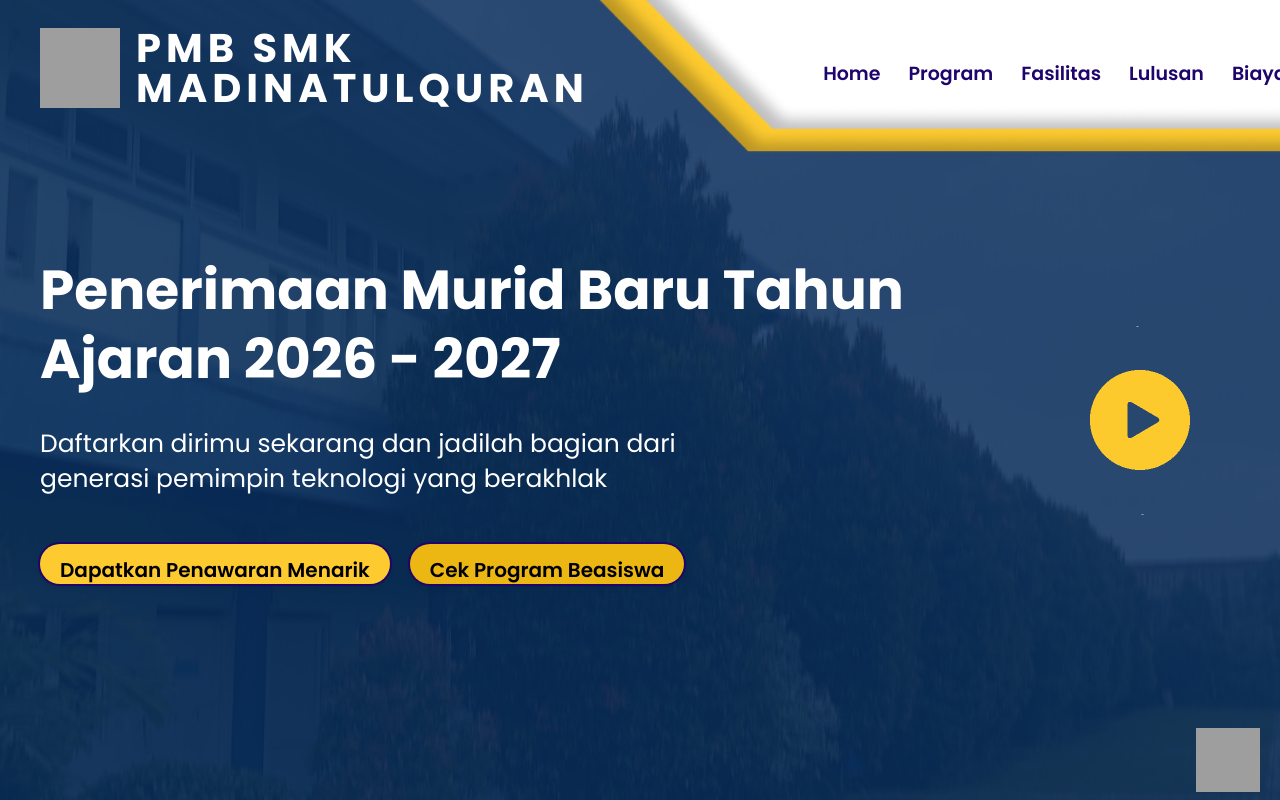
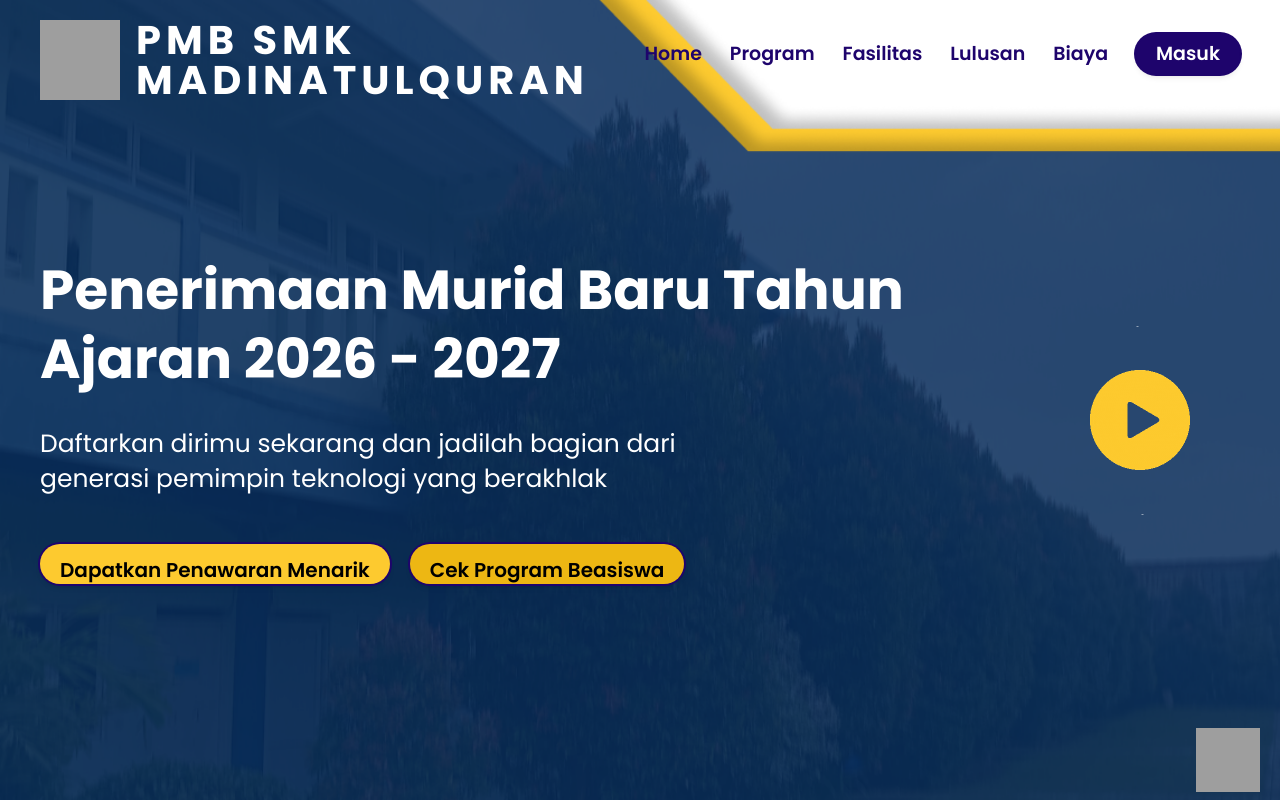
Before and after one commit to pklsmkmq/pmb-smkmq, a Vue app: page / in a window 1280 px wide. Shown: the top 800 px of the page. Built offline with nearby package versions, Linux system fonts and the light colour scheme; grey boxes are pictures that could not be loaded.

Commit message:
tes upload

```diff
--- a/src/components/HeadlineComp.vue
+++ b/src/components/HeadlineComp.vue
@@ -3,7 +3,7 @@
         <NavComp />
 
         <div
-            class="flex flex-col lg:flex-row gap-8 lg:gap-14 items-center justify-center h-[100vh] pt-20 pb-10 px-4 sm:px-10 md:px-20 lg:px-10">
+            class="flex flex-col lg:flex-row gap-8 lg:gap-14 items-center justify-center h-[120vh] lg:h-[100vh] pt-20 pb-10 px-4 sm:px-10 md:px-20 lg:px-10">
 
             <div
                 class="mt-8 lg:mt-0 flex flex-col gap-6 sm:gap-8 justify-center text-center lg:text-left max-w-full lg:max-w-[60rem]">
--- a/src/components/sub/NavComp.vue
+++ b/src/components/sub/NavComp.vue
@@ -1,11 +1,11 @@
 <template>
     <div :class="[
-        'fixed py-7 z-50 transition-all duration-300 ease-in-out w-full', // w-full agar selalu membentang
+        'fixed py-5 z-50 transition-all duration-300 ease-in-out w-full', // w-full agar selalu membentang
         { 'bg-[#f5f5f5] shadow-md': scrolled },
         scrolled ? 'px-4 lg:px-10' : 'px-4 lg:px-10' // Padding responsif untuk konsistensi
     ]">
-        <div class="flex items-center justify-between w-full">
-            <div class="flex items-center gap-0 lg:gap-4 flex-shrink-0">
+        <div class="flex justify-between">
+            <div class="flex items-center gap-0 lg:gap-4">
                 <img src="/assets/img/logo_smk_mq.png" alt="Logo SMK MQ" class="w-12 h-12 lg:w-20 lg:h-20">
                 <p
                     :class="['font-bold text-[16px] !w-[50%] lg:text-[40px] ml-3 lg:ml-0 leading-[20px] lg:leading-[40px] tracking-[2px] lg:tracking-[5px]', logoTextColorClass, 'lg:w-[250px] w-auto text-wrap']">
@@ -13,14 +13,14 @@
                 </p>
             </div>
 
-            <div class="lg:hidden">
+            <div class="xl:hidden">
                 <button @click="toggleMobileMenu" :class="['text-3xl focus:outline-none', navLinkTextColorClass]">
                     <i :class="mobileMenuOpen ? 'fas fa-times' : 'fas fa-bars'"></i>
                 </button>
             </div>
 
             <div
-                :class="['lg:pt-3 lg:block', mobileMenuOpen ? 'block absolute top-full left-0 w-full bg-[#f5f5f5] lg:bg-transparent py-4 shadow-lg lg:shadow-none' : 'hidden']">
+                :class="['lg:pt-3 xl:block', mobileMenuOpen ? 'block absolute top-full left-0 w-full bg-[#f5f5f5] xl:bg-transparent py-4 shadow-lg xl:shadow-none' : 'hidden']">
                 <ul
                     :class="['flex gap-7 font-semibold text-[19px] items-center', mobileMenuOpen ? 'flex-col text-center' : 'flex-row']">
                     <li v-for="item in navItems" :key="item.id" :class="{ 'w-full': mobileMenuOpen }">
```
